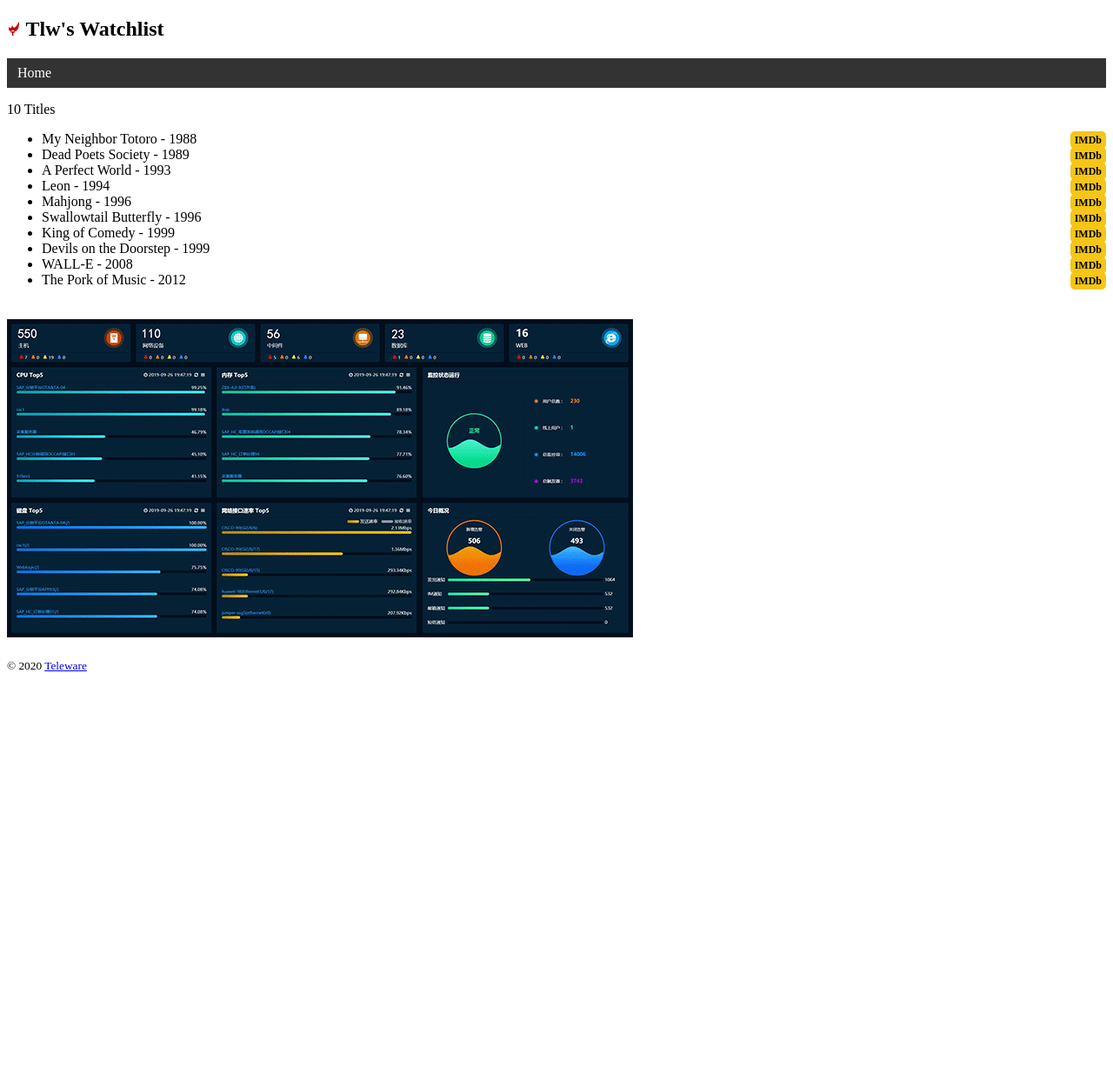
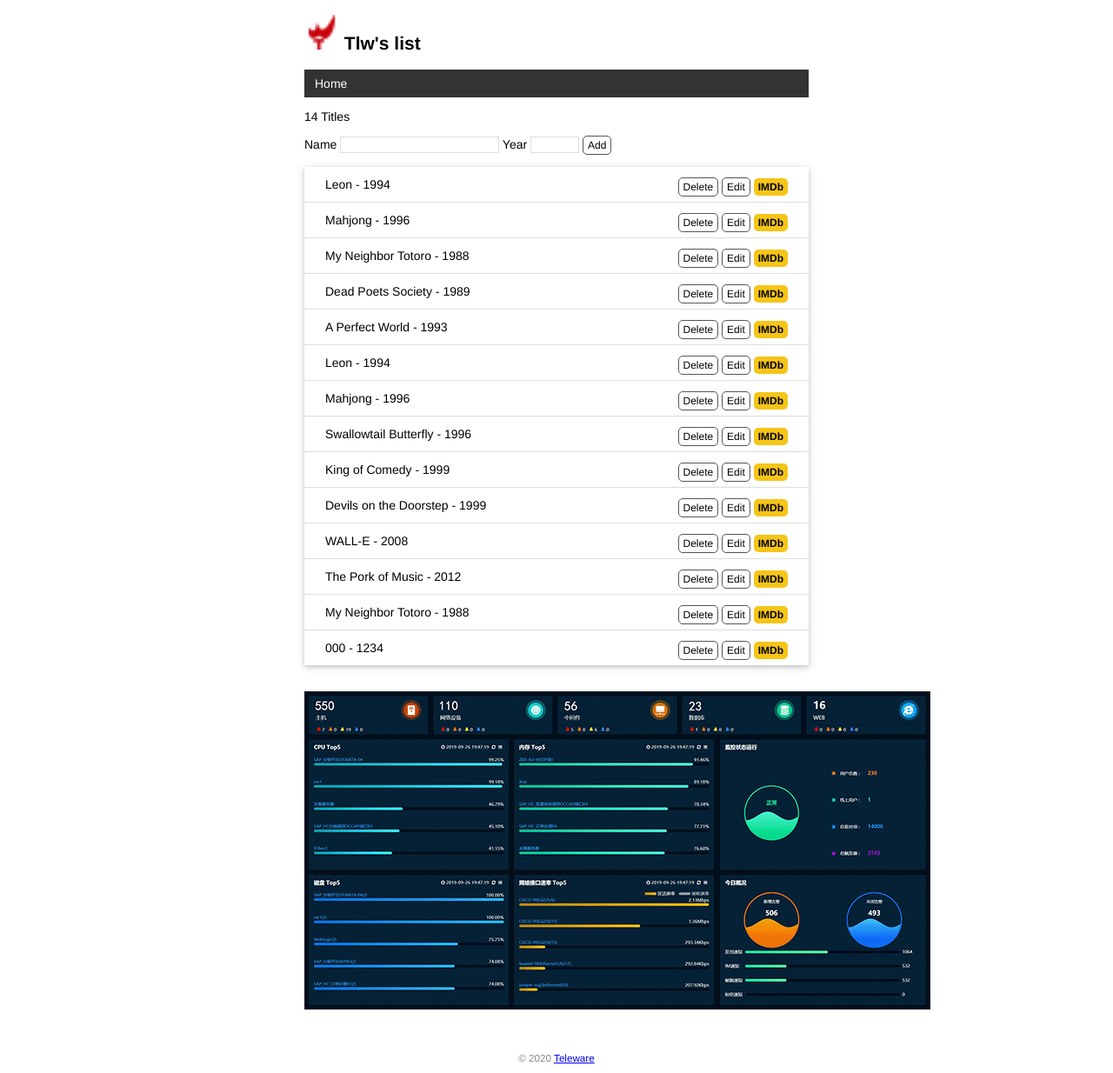
Before and after one commit to Syun91/Python, a Flask app: page / in a window 1280 px wide. Shown: the whole page at 87% size. Before the commit the page ends 772 px from the top, so only its background shows below. Run offline with Flask 2, Linux system fonts and the light colour scheme; data comes from the database, SQL or seed files in the repository; both versions use the stored data as it was after the commit.

Commit message:
Create, edit and delete item by form

```diff
--- a/YW/app.py
+++ b/YW/app.py
@@ -1,4 +1,4 @@
-from flask import Flask,render_template,Response,make_response,Request
+from flask import Flask,render_template,Response,make_response,request,redirect,flash,url_for
 from flask_sqlalchemy import SQLAlchemy
 import os
 import click
@@ -10,22 +10,41 @@ app.config["SQLALCHEMY_DATABASE_URI"] = 'sqlite:///E:\Python_file\Python_Git\YW\
 
 db = SQLAlchemy(app)
 
-@app.route('/')
+@app.route('/', methods=['GET', 'POST'])
 def index():
-    name = 'Grey Li'
-    movies = [
-    {'title': 'My Neighbor Totoro', 'year': '1988'},
-    {'title': 'Dead Poets Society', 'year': '1989'},
-    {'title': 'A Perfect World', 'year': '1993'},
-    {'title': 'Leon', 'year': '1994'},
-    {'title': 'Mahjong', 'year': '1996'},
-    {'title': 'Swallowtail Butterfly', 'year': '1996'},
-    {'title': 'King of Comedy', 'year': '1999'},
-    {'title': 'Devils on the Doorstep', 'year': '1999'},
-    {'title': 'WALL-E', 'year': '2008'},
-    {'title': 'The Pork of Music', 'year': '2012'},
-]
-    return render_template('index.html', name=name, movies=movies)
+    if request.method == 'POST':  # 判断是否是 POST 请求
+        # 获取表单数据
+        title = request.form.get('title')  # 传入表单对应输入字段的 name 值
+        year = request.form.get('year')
+        # 验证数据
+        if not title or not year or len(year) > 4 or len(title) > 60:
+            flash('Invalid input.')  # 显示错误提示
+            return redirect(url_for('index'))  # 重定向回主页
+        # 保存表单数据到数据库
+        movie = Movie(title=title, year=year)  # 创建记录
+        db.session.add(movie)  # 添加到数据库会话
+        db.session.commit()  # 提交数据库会话
+        flash('Item created.')  # 显示成功创建的提示
+        return redirect(url_for('index'))  # 重定向回主页
+    movies = Movie.query.all()
+    return render_template('index.html', movies=movies)
+
+
+
+#     name = 'Grey Li'
+#     movies = [
+#     {'title': 'My Neighbor Totoro', 'year': '1988'},
+#     {'title': 'Dead Poets Society', 'year': '1989'},
+#     {'title': 'A Perfect World', 'year': '1993'},
+#     {'title': 'Leon', 'year': '1994'},
+#     {'title': 'Mahjong', 'year': '1996'},
+#     {'title': 'Swallowtail Butterfly', 'year': '1996'},
+#     {'title': 'King of Comedy', 'year': '1999'},
+#     {'title': 'Devils on the Doorstep', 'year': '1999'},
+#     {'title': 'WALL-E', 'year': '2008'},
+#     {'title': 'The Pork of Music', 'year': '2012'},
+# ]
+#     return render_template('index.html', name=name, movies=movies)
 
 ##创建表
 class User(db.Model):  # 表名将会是 user（自动生成，小写处理）
@@ -81,6 +100,35 @@ def page_not_found(e):  # 接受异常对象作为参数
 
     return render_template('404.html'), 404  # 返回模板和状态码
 
+@app.route('/movie/edit/<int:movie_id>', methods=['GET', 'POST'])
+def edit(movie_id):
+    movie = Movie.query.get_or_404(movie_id)
+
+    if request.method == 'POST':  # 处理编辑表单的提交请求
+        title = request.form['title']
+        year = request.form['year']
+
+        if not title or not year or len(year) > 4 or len(title) > 60:
+            flash('Invalid input.')
+            return redirect(url_for('edit', movie_id=movie_id))  # 重定向回对应的编辑页面
+
+        movie.title = title  # 更新标题
+        movie.year = year  # 更新年份
+        db.session.commit()  # 提交数据库会话
+        flash('Item updated.')
+        return redirect(url_for('index'))  # 重定向回主页
+
+    return render_template('edit.html', movie=movie)  # 传入被编辑的电影记录
+
+@app.route('/movie/delete/<int:movie_id>', methods=['POST'])  # 限定只接受 POST 请求
+def delete(movie_id):
+    movie = Movie.query.get_or_404(movie_id)  # 获取电影记录
+    db.session.delete(movie)  # 删除对应的记录
+    db.session.commit()  # 提交数据库会话
+    flash('Item deleted.')
+    return redirect(url_for('index'))  # 重定向回主页
+
+
 if __name__ == '__main__':
 
     app.run()
--- a/YW/settings.py
+++ b/YW/settings.py
@@ -1,2 +1,4 @@
-ENV ='production'
+
+SECRET_KEY = 'dev'  # 等同于 app.secret_key = 'dev'
+ENV ='deployment.'
 DEBUG = "True"
--- a/YW/static/style.css
+++ b/YW/static/style.css
@@ -1,3 +1,44 @@
+/* 页面整体 */
+body {
+    margin: auto;
+    max-width: 580px;
+    font-size: 14px;
+    font-family: Helvetica, Arial, sans-serif;
+}
+
+/* 页脚 */
+footer {
+    color: #888;
+    margin-top: 15px;
+    text-align: center;
+    padding: 10px;
+}
+
+/* 头像 */
+.avatar {
+    width: 40px;
+}
+
+/* 电影列表 */
+.movie-list {
+    list-style-type: none;
+    padding: 0;
+    margin-bottom: 10px;
+    box-shadow: 0 2px 5px 0 rgba(0, 0, 0, 0.16), 0 2px 10px 0 rgba(0, 0, 0, 0.12);
+}
+
+.movie-list li {
+    padding: 12px 24px;
+    border-bottom: 1px solid #ddd;
+}
+
+.movie-list li:last-child {
+    border-bottom:none;
+}
+
+.movie-list li:hover {
+    background-color: #f8f9fa;
+}
 nav ul {
     list-style-type: none;
     margin: 0;
@@ -34,3 +75,38 @@ nav li a:hover {
     border-radius: 5px;
     padding: 3px 5px;
 }
+
+/* 覆盖某些浏览器对 input 元素定义的字体 */
+input[type=submit] {
+    font-family: inherit;
+}
+
+input[type=text] {
+    border: 1px solid #ddd;
+}
+
+input[name=year] {
+    width: 50px;
+}
+
+.btn {
+    font-size: 12px;
+    padding: 3px 5px;
+    text-decoration: none;
+    cursor: pointer;
+    background-color: white;
+    color: black;
+    border: 1px solid #555555;
+    border-radius: 5px;
+}
+
+.btn:hover {
+    text-decoration: none;
+    background-color: black;
+    color: white;
+    border: 1px solid black;
+}
+
+.inline-form {
+    display: inline;
+}
--- a/YW/templates/base.html
+++ b/YW/templates/base.html
@@ -4,7 +4,7 @@
     {% block head %}
     <meta charset="utf-8">
     <meta name="viewport" content="width=device-width, initial-scale=1.0">
-    <title>{{ user.name }}'s Watchlist</title>
+    <title>{{ user.name }}'s list</title>
     <link rel="icon" href="{{ url_for('static', filename='favicon.ico') }}">
     <link rel="stylesheet" href="{{ url_for('static', filename='style.css') }}" type="text/css">
     {% endblock %}
@@ -12,7 +12,7 @@
 <body>
     <h2>
         <img alt="Avatar" class="avatar" src="{{ url_for('static', filename='images/tlw.ico') }}">
-        {{ user.name }}'s Watchlist
+        {{ user.name }}'s list
     </h2>
     <nav>
         <ul>
--- a/YW/templates/index.html
+++ b/YW/templates/index.html
@@ -2,14 +2,32 @@
 
 {% block content %}
 <p>{{ movies|length }} Titles</p>
+<form method="post">
+    Name <input type="text" name="title" autocomplete="off" required>
+    Year <input type="text" name="year" autocomplete="off" required>
+    <input class="btn" type="submit" name="submit" value="Add">
+
+</form>
+
+
+
 <ul class="movie-list">
     {% for movie in movies %}
     <li>{{ movie.title }} - {{ movie.year }}
+
         <span class="float-right">
-            <a class="imdb" href="https://www.imdb.com/find?q={{ movie.title }}" target="_blank" title="Find this movie on IMDb">IMDb</a>
+
+        <form class="inline-form" method="post" action="{{ url_for('delete', movie_id=movie.id) }}">
+        <input class="btn" type="submit" name="delete" value="Delete" onclick="return confirm('Are you sure?')">
+        </form>
+
+        <a class="btn" href="{{ url_for('edit', movie_id=movie.id) }}">Edit</a>
+        <a class="imdb" href="https://www.imdb.com/find?q={{ movie.title }}" target="_blank" title="Find this movie on IMDb">IMDb</a>
         </span>
+
     </li>
     {% endfor %}
+
 </ul>
-<img alt="Walking Totoro" class="totoro" src="{{ url_for('static', filename='image/foo.png') }}" title="to~to~ro~">
+<img alt="Walking Totoro" class="totoro" src="{{ url_for('static', filename='images/foo.png') }}" title="to~to~ro~">
 {% endblock %}
```
Also changed, not shown: YW/templates/edit.html (added, +10 -0 lines), YW/YW_PY.db, YW/static/image/foo.png (deleted).
